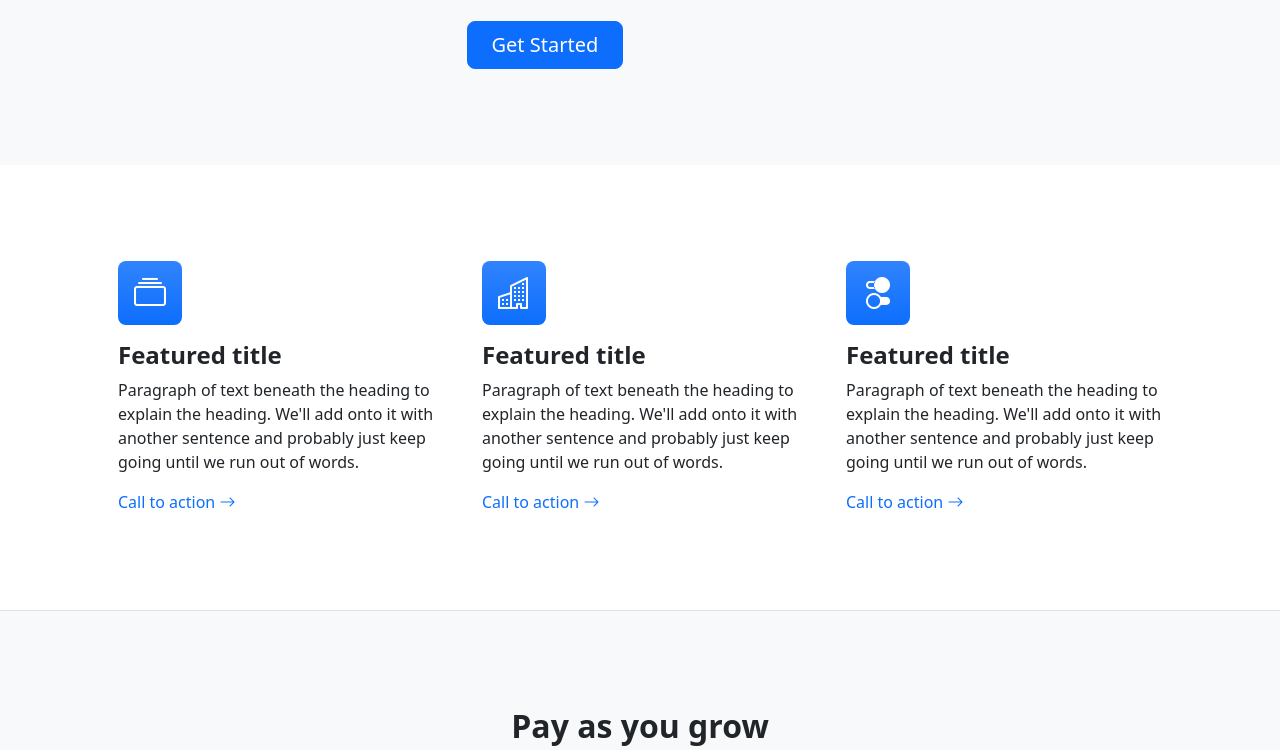
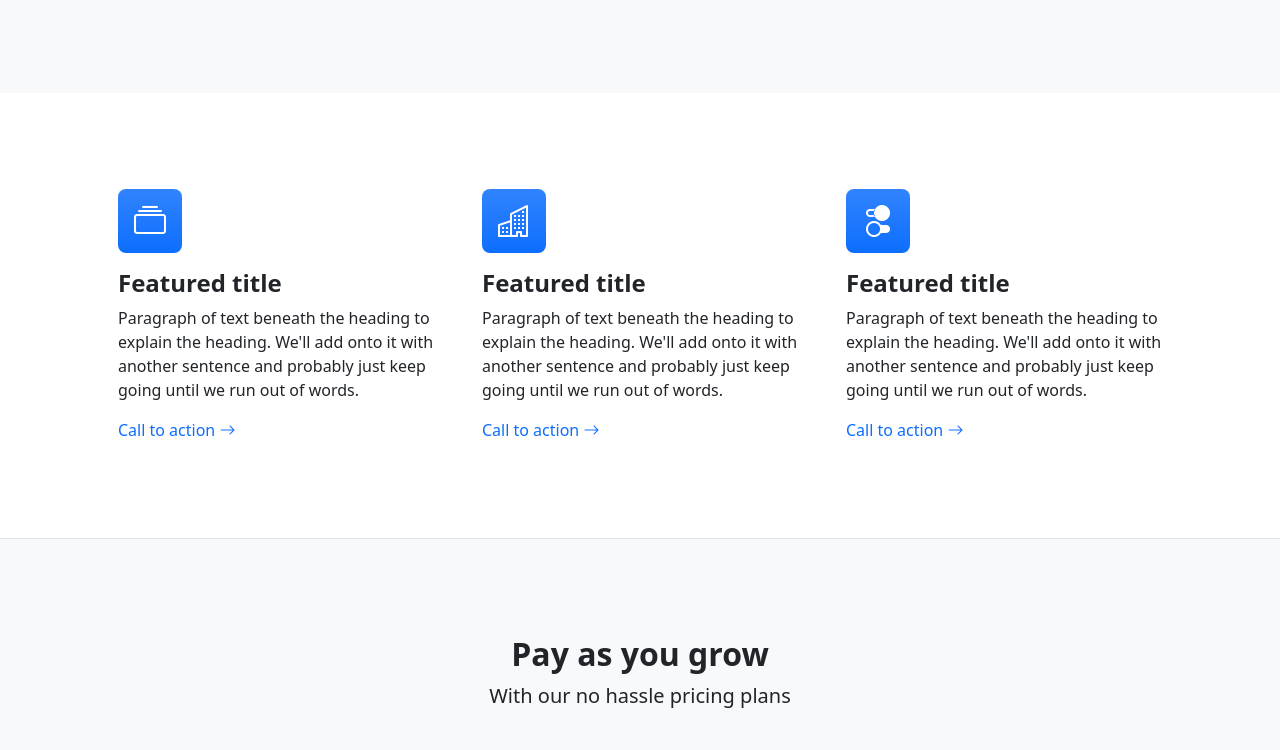
Before and after one commit to michael-mkw/portfolio, a plain HTML site: page index.html in a window 1280 px wide. Shown: the part 312-1062 px from the top of the page. Drawn offline with nearby package versions, Linux system fonts and the light colour scheme.

Commit message:
Removing the buttons on the header

```diff
--- a/index.html
+++ b/index.html
@@ -37,10 +37,11 @@
                             <h1 class="display-5 fw-bolder text-dark mb-2">MICHAEL WONG</h1>
                             <h3 class="text-dark mb-2">Portfolio</h3>
                             <p class="lead text-black-50 mb-4">GIS Analyst  |  Surveyor</p>
-                            <div class="d-grid gap-3 d-sm-flex justify-content-sm-center">
+                            <!-- Button samples -->
+                            <!-- <div class="d-grid gap-3 d-sm-flex justify-content-sm-center">
                                 <a class="btn btn-primary btn-lg px-4 me-sm-3" href="#features">Get Started</a>
-                                <a class="btn btn-outline-light btn-lg px-4" href="#!">Learn More</a>
-                            </div>
+                                <a class="btn btn-outline-primary btn-lg px-4" href="#!">Learn More</a>
+                            </div> -->
                         </div>
                     </div>
                 </div>
```
